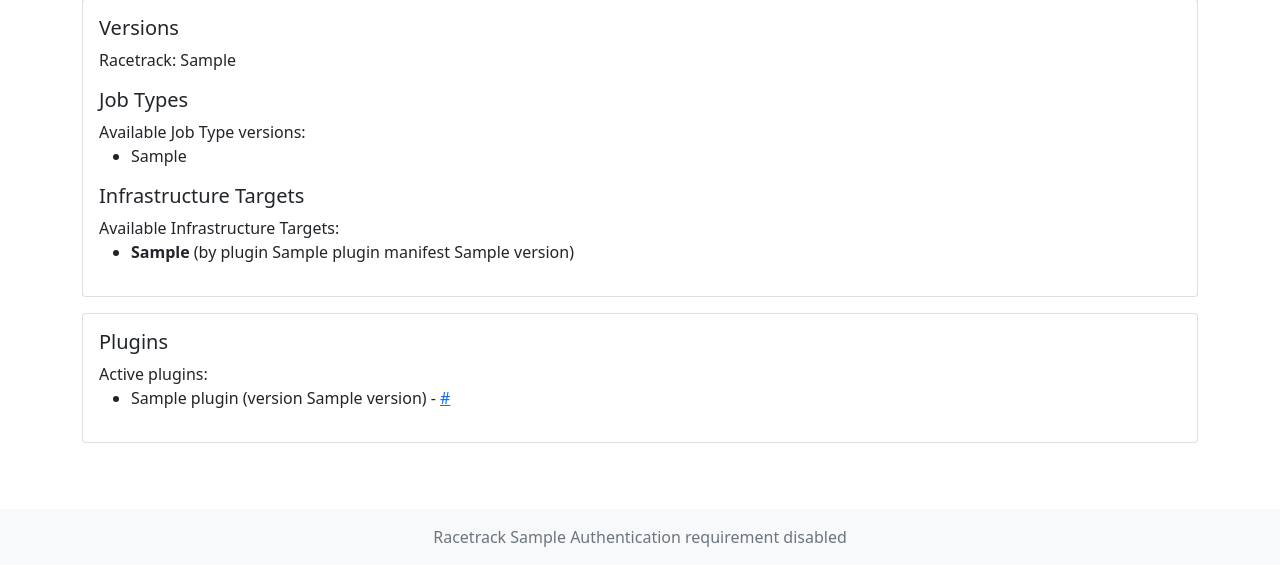
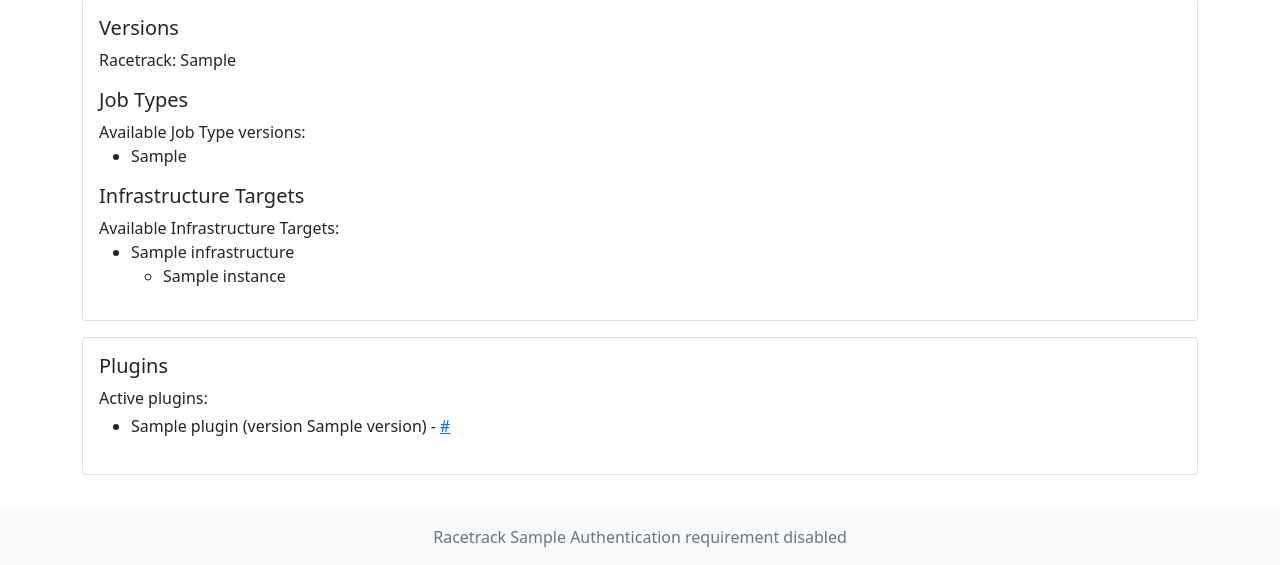
Before and after one commit to TheRacetrack/racetrack, a Django app: template dashboard/dashboard/templates/racetrack/administration.html in a window 1280 px wide. Shown: the part 235-800 px from the top of the page. Run offline with Django 3.2, Linux system fonts and the light colour scheme; the template is opened without the code that fills it: most values are stand-ins (such as "Sample title", 1, 10 or a date in 2020); some libraries are stand-ins or nearby versions.

Commit message:
Make the admin dashboard a bit easier on the eyes (#135)
* Buttons + padding now looks decent.

* Each infrastructure target now lists things running on it.

* Rename _dict -> _infrastructure_instances, add a needed comment.

* Added missin <li> tag

* Rename 'instance, infrastructure' -> 'infrastructure_name, plugin_manifest'

* No longer version infrastructures in admin dashboard

* Fixed malformed HTML in the case where non-staff enters the administration dashboard

* Fix wrong type annotation in views.py

Co-authored-by: Ireneusz Szulc <45496492+iszulcdeepsense@users.noreply.github.com>

* Fix misplaced <li> tag

Co-authored-by: Ireneusz Szulc <45496492+iszulcdeepsense@users.noreply.github.com>

Co-authored-by: Ireneusz Szulc <45496492+iszulcdeepsense@users.noreply.github.com>

```diff
--- a/dashboard/dashboard/templates/racetrack/administration.html
+++ b/dashboard/dashboard/templates/racetrack/administration.html
@@ -46,9 +46,15 @@
             Available Infrastructure Targets:
             {% if infrastructure_targets|length > 0 %}
                 <ul>
-                {% for infrastructure_target, plugin_manifest in infrastructure_targets.items %}
+                {% for infrastructure, instances in infrastructure_instances %}
+                    <li><span>{{ infrastructure }}</span>
+                        <ul>
+                        {% for instance in instances %}
                             <li>
-                        <span><b>{{ infrastructure_target }}</b> (by plugin {{ plugin_manifest.name }} {{ plugin_manifest.version }})</span>
+                                {{ instance }}
+                            </li>
+                        {% endfor %}
+                        </ul>
                     </li>
                 {% endfor %}
                 </ul>
@@ -66,14 +72,20 @@
                 <ul>
                 {% for plugin in plugins %}
                     <li>
+                        <div class="row py-1">
+                            <div class="col-md-9">
                                 <span>{{ plugin.name }} (version {{ plugin.version }})</span>
                             {% if plugin.url %}
                                 <span> - <a href="{{ plugin.url }}" target="_blank">{{ plugin.url }}</a></span>
+                            </div>
                             {% endif %}
                             {% if user.is_staff %}
-                        <a href="{% url 'dashboard:plugin_config_editor' plugin.name plugin.version %}" class="btn btn-primary align-self-start">Edit Config</a>
+                            <div class="col-md-3 text-end">
+                                <a href="{% url 'dashboard:plugin_config_editor' plugin.name plugin.version %}" class="btn btn-primary">Edit Config</a>
                                 <button type="button" class="btn btn-danger button-delete-plugin" plugin-name="{{ plugin.name }}" plugin-version="{{ plugin.version }}">Delete</button>
+                            </div>
                         {% endif %}
+                        </div>
                     </li>
                 {% endfor %}
                 </ul>
```
Also changed, not shown: dashboard/dashboard/views.py (+9 -0 lines). Lines whose indentation alone changed are shown as unchanged.
